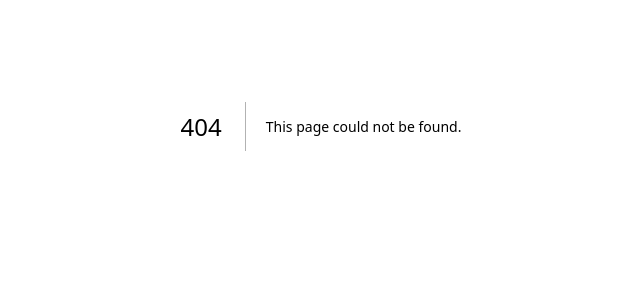
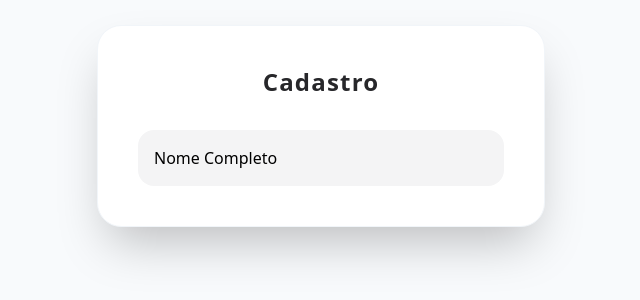
Before and after one commit to juliasantos-Git/Pluvite, a Next.js app in the folder pluvite/: page /cadastro in a window 1280 px wide. Before the commit this address had no page. Shown: the part 274-574 px from the top of the page, without its empty margins (319-959 px from the left). Built offline with nearby package versions, Linux system fonts and the light colour scheme.

Commit message:
Começando página de Cadastro

```diff
--- /dev/null
+++ b/pluvite/app/cadastro/page.tsx
@@ -0,0 +1,25 @@
+"use client"; // Define como Client Component para lidar com cliques e digitação
+
+import React from "react";
+import Link from "next/link";
+
+export default function Cadastro() {
+  // Função para lidar com o envio do formulário (backend futuro)
+  const handleSubmit = (e: React.FormEvent) => {
+    e.preventDefault();
+    console.log("Enviando cadastro...");
+  };
+
+  return (
+    <main className=" min-h-screen bg-slate-50 flex items-center justify-center p-6">
+      <div className="flex flex-col justify-center items-center max-w-md w-full bg-white rounded-3xl shadow-2xl p-10 border border-slate-100">
+        {/* FORMS */}
+
+        <h1 className="font-bold tracking-wider text-2xl text-zinc-800 pb-8">
+          Cadastro
+        </h1>
+        <div className="bg-zinc-100 rounded-2xl p-4 w-full">Nome Completo</div>
+      </div>
+    </main>
+  );
+}
--- a/pluvite/app/globals.css
+++ b/pluvite/app/globals.css
@@ -1 +1,3 @@
 /* PÁGINA ONDE VÃO FICAR OS CÓDIGOS DO CSS*/
+
+@import "tailwindcss";
```
Also changed, not shown: pluvite/app/login/page.tsx (added).
